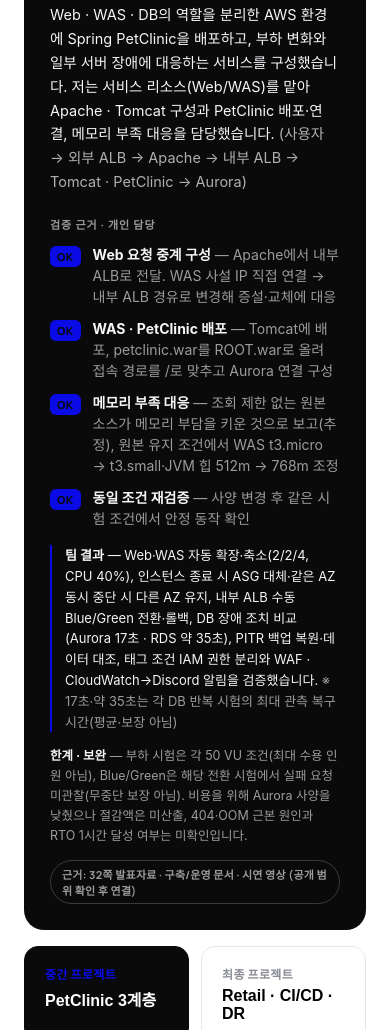
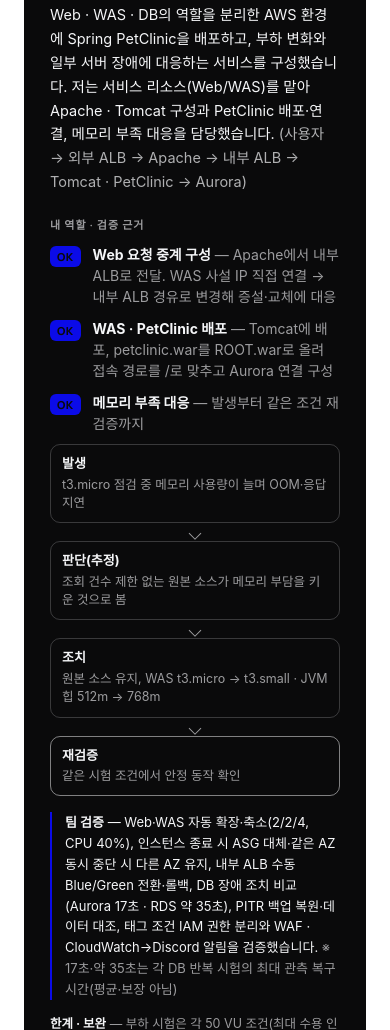
Before and after one commit to Es-0625/id-lab, a plain HTML site: page index.html in a window 390 px wide. Shown: the part 5406-6436 px from the top of the page. Drawn offline with Linux system fonts and the light colour scheme; a web font is replaced by a local one.

Commit message:
Show project flows and separate my role from team verification
Co-Authored-By: Claude Opus 5.5 <noreply@anthropic.com>

```diff
--- a/index.html
+++ b/index.html
@@ -241,6 +241,13 @@ h1,h2,h3,h4,p{margin:0}
 .slide .team span{color:var(--on-panel-soft)}
 .slide .limit{margin-top:14px; font-size:12.5px; color:var(--on-panel-soft); line-height:1.6}
 .slide .limit b{color:var(--on-panel); font-weight:700}
+/* 흐름도: 단계 사이를 꺾쇠로 잇는다(좁은 화면에서는 세로) */
+.slide .flow{list-style:none; margin:14px 0 0; padding:0; display:grid; grid-template-columns:repeat(4,minmax(0,1fr)); gap:20px}
+.slide .flow li{position:relative; border:1px solid rgba(245,246,248,.2); border-radius:10px; padding:9px 11px 10px; font-size:12.5px; line-height:1.45; color:var(--on-panel-soft)}
+.slide .flow li b{display:block; margin-bottom:3px; font-size:13px; font-weight:700; color:var(--on-panel)}
+.slide .flow li.end{border-color:rgba(245,246,248,.5)}
+.slide .flow li + li::before{content:""; position:absolute; left:-15px; top:50%; width:8px; height:8px; border-top:1.5px solid var(--on-panel-soft); border-right:1.5px solid var(--on-panel-soft); transform:translateY(-50%) rotate(45deg)}
+.slide .feats + .flow{margin-top:10px}
 
 @media (max-width:820px){ .values .vg{grid-template-columns:1fr} }
 
@@ -281,6 +288,10 @@ h1,h2,h3,h4,p{margin:0}
   .about2 h2 .w{opacity:1}
 }
 @media (max-width:520px){ .more-grid{grid-template-columns:1fr} }
+@media (max-width:600px){
+  .slide .flow{grid-template-columns:1fr; gap:18px}
+  .slide .flow li + li::before{left:50%; top:-13px; transform:translateX(-50%) rotate(135deg)}
+}
 @media (prefers-reduced-motion:reduce){
   *{animation-duration:.001ms !important; transition-duration:.001ms !important}
   .page .rise{opacity:1; transform:none}
@@ -445,14 +456,19 @@ h1,h2,h3,h4,p{margin:0}
               <div class="meta">2026.06.30 – 07.13 · 팀 AWSome 5명 · AWS 3계층(Web · WAS · DB)</div>
               <a class="src" href="projects/petclinic.html" style="align-self:flex-start;margin-top:12px;color:#fff;border:1px solid rgba(245,246,248,.5);border-radius:999px;padding:8px 14px;font-size:13px;font-weight:700">프로젝트 기록 자세히 읽기 ↗</a>
               <p class="detail">Web · WAS · DB의 역할을 분리한 AWS 환경에 Spring PetClinic을 배포하고, 부하 변화와 일부 서버 장애에 대응하는 서비스를 구성했습니다. 저는 서비스 리소스(Web/WAS)를 맡아 Apache · Tomcat 구성과 PetClinic 배포·연결, 메모리 부족 대응을 담당했습니다. <span style="opacity:.7">(사용자 → 외부 ALB → Apache → 내부 ALB → Tomcat · PetClinic → Aurora)</span></p>
-              <div class="evlabel">검증 근거 · 개인 담당</div>
+              <div class="evlabel">내 역할 · 검증 근거</div>
               <div class="feats">
                 <div class="feat"><span class="ok">OK</span><p><b>Web 요청 중계 구성</b> <span>— Apache에서 내부 ALB로 전달. WAS 사설 IP 직접 연결 → 내부 ALB 경유로 변경해 증설·교체에 대응</span></p></div>
                 <div class="feat"><span class="ok">OK</span><p><b>WAS · PetClinic 배포</b> <span>— Tomcat에 배포, petclinic.war를 ROOT.war로 올려 접속 경로를 /로 맞추고 Aurora 연결 구성</span></p></div>
-                <div class="feat"><span class="ok">OK</span><p><b>메모리 부족 대응</b> <span>— 조회 제한 없는 원본 소스가 메모리 부담을 키운 것으로 보고(추정), 원본 유지 조건에서 WAS t3.micro → t3.small·JVM 힙 512m → 768m 조정</span></p></div>
-                <div class="feat"><span class="ok">OK</span><p><b>동일 조건 재검증</b> <span>— 사양 변경 후 같은 시험 조건에서 안정 동작 확인</span></p></div>
+                <div class="feat"><span class="ok">OK</span><p><b>메모리 부족 대응</b> <span>— 발생부터 같은 조건 재검증까지</span></p></div>
               </div>
-              <div class="team"><b>팀 결과</b> — Web·WAS 자동 확장·축소(2/2/4, CPU 40%), 인스턴스 종료 시 ASG 대체·같은 AZ 동시 중단 시 다른 AZ 유지, 내부 ALB 수동 Blue/Green 전환·롤백, DB 장애 조치 비교(Aurora 17초 · RDS 약 35초), PITR 백업 복원·데이터 대조, 태그 조건 IAM 권한 분리와 WAF · CloudWatch→Discord 알림을 검증했습니다. <span>※ 17초·약 35초는 각 DB 반복 시험의 최대 관측 복구 시간(평균·보장 아님)</span></div>
+              <ol class="flow" aria-label="메모리 부족 대응 흐름">
+                <li><b>발생</b>t3.micro 점검 중 메모리 사용량이 늘며 OOM·응답 지연</li>
+                <li><b>판단(추정)</b>조회 건수 제한 없는 원본 소스가 메모리 부담을 키운 것으로 봄</li>
+                <li><b>조치</b>원본 소스 유지, WAS t3.micro → t3.small · JVM 힙 512m → 768m</li>
+                <li class="end"><b>재검증</b>같은 시험 조건에서 안정 동작 확인</li>
+              </ol>
+              <div class="team"><b>팀 검증</b> — Web·WAS 자동 확장·축소(2/2/4, CPU 40%), 인스턴스 종료 시 ASG 대체·같은 AZ 동시 중단 시 다른 AZ 유지, 내부 ALB 수동 Blue/Green 전환·롤백, DB 장애 조치 비교(Aurora 17초 · RDS 약 35초), PITR 백업 복원·데이터 대조, 태그 조건 IAM 권한 분리와 WAF · CloudWatch→Discord 알림을 검증했습니다. <span>※ 17초·약 35초는 각 DB 반복 시험의 최대 관측 복구 시간(평균·보장 아님)</span></div>
               <div class="limit"><b>한계 · 보완</b> — 부하 시험은 각 50 VU 조건(최대 수용 인원 아님), Blue/Green은 해당 전환 시험에서 실패 요청 미관찰(무중단 보장 아님). 비용을 위해 Aurora 사양을 낮췄으나 절감액은 미산출, 404·OOM 근본 원인과 RTO 1시간 달성 여부는 미확인입니다.</div>
               <div class="srcs">
                 <span class="src">근거: 32쪽 발표자료 · 구축/운영 문서 · 시연 영상 (공개 범위 확인 후 연결)</span>
@@ -464,14 +480,20 @@ h1,h2,h3,h4,p{margin:0}
               <div class="meta">2026.08 – 10 · 팀 AWSome 5명</div>
               <a class="src" href="projects/retail-store.html" style="align-self:flex-start;margin-top:12px;color:#fff;border:1px solid rgba(245,246,248,.5);border-radius:999px;padding:8px 14px;font-size:13px;font-weight:700">프로젝트 기록 자세히 읽기 ↗</a>
               <p class="detail">AWS(EKS · RDS)에서 쇼핑몰을 운영하고 완료 주문을 GCP(GKE · Cloud SQL)에 복제해, 장애 시 승인 후 전환하는 환경을 구성했습니다. CI/CD(이미지 빌드·게시, AWS Argo CD 수동 Sync)와 함께, AWS 리전 장애에 대비한 GCP 재해복구(DR) PoC를 맡아 복구 환경 구성과 전환 검증을 담당했습니다.</p>
-              <div class="evlabel">검증 근거 · 개인 담당</div>
+              <ol class="flow" aria-label="AWS 운영에서 GCP 재해복구로 전환하는 흐름">
+                <li><b>AWS 운영</b>EKS · RDS에서 쇼핑몰 운영</li>
+                <li><b>주문 데이터 복제</b>RDS → GCP Cloud SQL (Cloud DMS)</li>
+                <li><b>승인 후 전환</b>장애 시 Slack 승인 → DB 승격 · DNS 변경</li>
+                <li class="end"><b>GCP에서 처리</b>GKE로 요청 처리, AWS 중단 상태에서 확인</li>
+              </ol>
+              <div class="evlabel">내 역할 · 검증 근거</div>
               <div class="feats">
                 <div class="feat"><span class="ok">OK</span><p><b>이미지 빌드 · 게시</b> <span>— GitHub Actions로 검사·빌드, ECR · Artifact Registry 게시</span></p></div>
                 <div class="feat"><span class="ok">OK</span><p><b>AWS Argo CD 수동 Sync</b> <span>— 승인한 배포 입력을 수동 동기화로 반영</span></p></div>
                 <div class="feat"><span class="ok">OK</span><p><b>경로 정렬</b> <span>— GCP 설정 경로와 CI 검사 경로 불일치 수정 (9/22 커밋)</span></p></div>
                 <div class="feat"><span class="ok">OK</span><p><b>GCP 재해복구(DR) PoC</b> <span>— GKE 복구 환경·Cloud DMS 복제 구성, 승인(Slack → DB 승격·DNS) 후 전환해 AWS 중단 상태에서 정상 처리 확인</span></p></div>
               </div>
-              <div class="team"><b>팀 결과</b> — 최대 100 VU 혼합 부하(HTTP 79,282건 · 실패 0 · p95 71.50ms, 주문 20/20), 승인 후 GCP 전환 200.601초 관측. <span>※ 300명은 목표(미실시), 일부 검사 실패 존재, 200.601초는 관측값으로 공식 RTO 아님</span></div>
+              <div class="team"><b>팀 검증</b> — 최대 100 VU 혼합 부하(HTTP 79,282건 · 실패 0 · p95 71.50ms, 주문 20/20), 승인 후 GCP 전환 200.601초 관측. <span>※ 300명은 목표(미실시), 일부 검사 실패 존재, 200.601초는 관측값으로 공식 RTO 아님</span></div>
               <div class="limit"><b>한계 · 보완</b> — NetworkPolicy는 작성했으나 미적용·미시험, RDS Multi-AZ · 백업 Restore 미수행. 30일 교대 계정 · Blue/Green은 후속 설계. GCP 최종 배포 도구를 Argo CD로 단정하지 않습니다.</div>
               <div class="srcs">
                 <a class="src" href="https://github.com/AWSome-BIT-Bespin/retail-store-app" target="_blank" rel="noopener">GitHub · app ↗</a>
```
